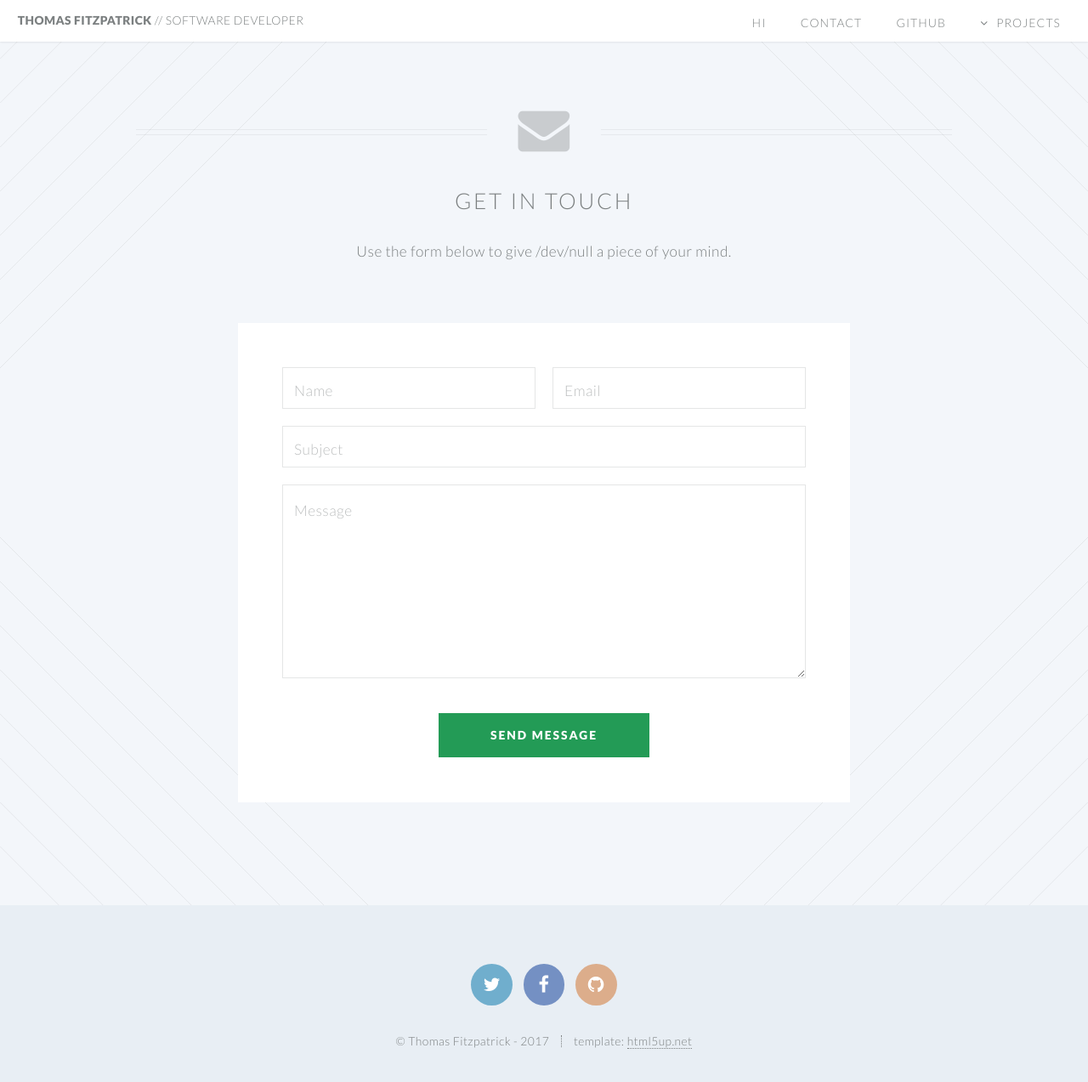
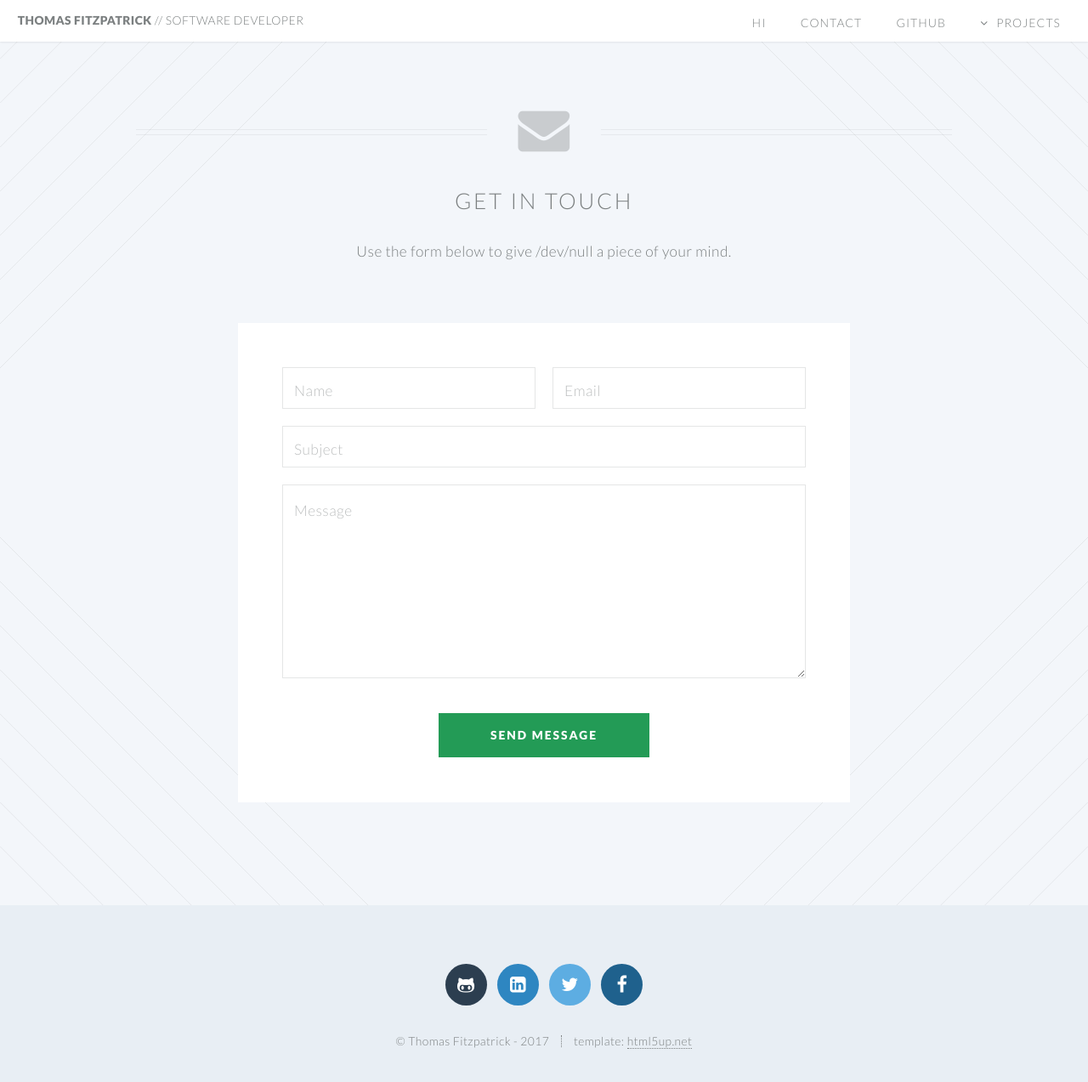
Before and after one commit to thomftz/thomftz.github.io, a Jekyll site: the page contact.html, which Jekyll copies as it is, in a window 1280 px wide and 1301 px high. Shown: the top 1273 px of the window at 85% size. Built offline with Jekyll 4.4.1, drawn with Linux system fonts in a browser that asks for light colours; nearby versions of some CDN libraries.

Commit message:
Fixed up the social icons. Made em purdy.

```diff
--- a/_includes/footer.html
+++ b/_includes/footer.html
@@ -2,11 +2,11 @@
 <footer id="footer">
 
   <ul class="icons">
+    <li><a href="https://github.com/thomftz" class="icon circle fa-github-alt"><span class="label">Github</span></a></li>
+    <li><a href="https://www.linkedin.com/in/thomas-fitzpatrick3/" class="icon circle fa-linkedin-square"><span class="label">LinkedIn</span></a></li>
     <li><a href="https://twitter.com/thomftz" class="icon circle fa-twitter"><span class="label">Twitter</span></a></li>
     <li><a href="https://www.facebook.com/profile.php?id=100006321361922" class="icon circle fa-facebook"><span class="label">Facebook</span></a></li>
     <!-- <li><a href="#" class="icon circle fa-google-plus"><span class="label">Google+</span></a></li> -->
-    <li><a href="https://github.com/thomftz" class="icon circle fa-github"><span class="label">Github</span></a></li>
-    <!-- <li><a href="#" class="icon circle fa-dribbble"><span class="label">Dribbble</span></a></li> -->
   </ul>
 
   <ul class="copyright">
--- a/contact.html
+++ b/contact.html
@@ -102,12 +102,12 @@
 			<footer id="footer">
 
 				<ul class="icons">
-					<li><a href="https://twitter.com/thomftz" class="icon circle fa-twitter"><span class="label">Twitter</span></a></li>
-					<li><a href="https://www.facebook.com/profile.php?id=100006321361922" class="icon circle fa-facebook"><span class="label">Facebook</span></a></li>
-					<!-- <li><a href="#" class="icon circle fa-google-plus"><span class="label">Google+</span></a></li> -->
-					<li><a href="https://github.com/thomftz" class="icon circle fa-github"><span class="label">Github</span></a></li>
-					<!-- <li><a href="#" class="icon circle fa-dribbble"><span class="label">Dribbble</span></a></li> -->
-				</ul>
+			    <li><a href="https://github.com/thomftz" class="icon circle fa-github-alt"><span class="label">Github</span></a></li>
+			    <li><a href="https://www.linkedin.com/in/thomas-fitzpatrick3/" class="icon circle fa-linkedin-square"><span class="label">LinkedIn</span></a></li>
+			    <li><a href="https://twitter.com/thomftz" class="icon circle fa-twitter"><span class="label">Twitter</span></a></li>
+			    <li><a href="https://www.facebook.com/profile.php?id=100006321361922" class="icon circle fa-facebook"><span class="label">Facebook</span></a></li>
+			    <!-- <li><a href="#" class="icon circle fa-google-plus"><span class="label">Google+</span></a></li> -->
+			  </ul>
 
 				<ul class="copyright">
 					<li>&copy; Thomas Fitzpatrick - 2017</li><li>template: <a href="http://html5up.net">html5up.net</a></li>
--- a/css/style.css
+++ b/css/style.css
@@ -314,21 +314,21 @@
 			}
 
 			.icon.circle.fa-twitter {
-				background: #70aecd;
+				background: #5DADE2;
 				color: white;
 			}
 
 				.icon.circle.fa-twitter:hover {
-					background: #7fb7d2;
+					background: #AED6F1;
 				}
 
 			.icon.circle.fa-facebook {
-				background: #7490c3;
+				background: #1F618D;
 				color: white;
 			}
 
 				.icon.circle.fa-facebook:hover {
-					background: #829bc9;
+					background: #2980B9;
 				}
 
 			.icon.circle.fa-google-plus {
@@ -340,22 +340,22 @@
 					background: #df7b77;
 				}
 
-			.icon.circle.fa-github {
-				background: #dcad8b;
+			.icon.circle.fa-github-alt {
+				background: #2C3E50;
 				color: white;
 			}
 
-				.icon.circle.fa-github:hover {
-					background: #e1b89b;
+				.icon.circle.fa-github-alt:hover {
+					background: #566573;
 				}
 
-			.icon.circle.fa-dribbble {
-				background: #da83ae;
+			.icon.circle.fa-linkedin-square {
+				background: #2E86C1;
 				color: white;
 			}
 
-				.icon.circle.fa-dribbble:hover {
-					background: #df93b8;
+				.icon.circle.fa-linkedin-square:hover {
+					background: #5DADE2;
 				}
 
 		.icon.featured {
```
Also changed, not shown: 11 other files.
